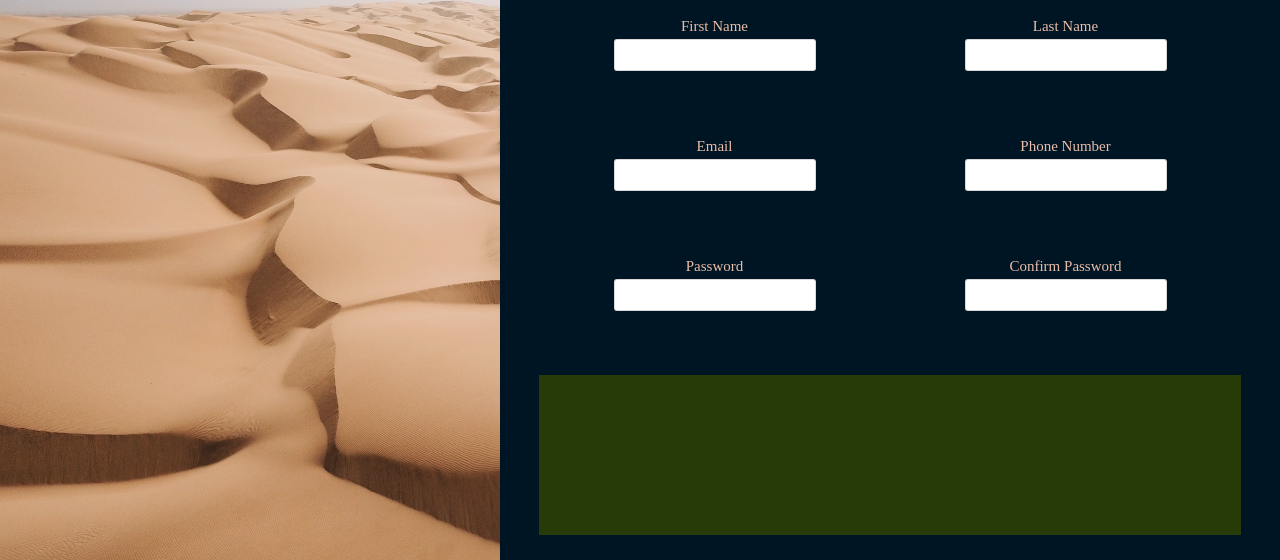
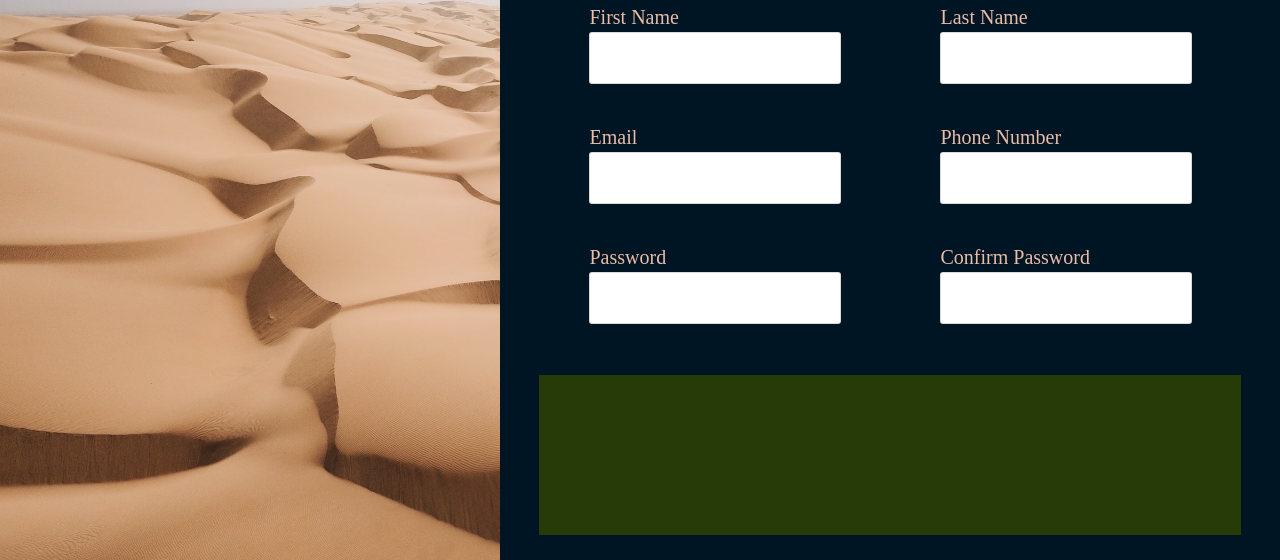
Before and after one commit to krishivga/odinProject, a plain HTML site: page projects/sign_up_form/index.html in a window 1280 px wide. Shown: the part 240-800 px from the top of the page. Drawn offline with Linux system fonts and the light colour scheme.

Commit message:
Basic setup for form labels finished.

```diff
--- a/projects/sign_up_form/index.html
+++ b/projects/sign_up_form/index.html
@@ -24,10 +24,10 @@
             <form class="main-form">
                 <div class="form-item"><label for="first-name" class="form-label">First Name</label><input type="text" name="first-name" class="form-input"></div>
                 <div class="form-item"><label for="last-name" class="form-label">Last Name</label><input type="text" name="last-name" class="form-input"></div>
-                <div class="form-item"><label for="" class="form-label">Email</label><input type="text" class="form-input"></div>
-                <div class="form-item"><label for="" class="form-label">Phone Number</label><input type="text" class="form-input"></div>
-                <div class="form-item"><label for="" class="form-label">Password</label><input type="text" class="form-input"></div>
-                <div class="form-item"><label for="" class="form-label">Confirm Password</label><input type="text" class="form-input"></div>
+                <div class="form-item"><label for="" class="form-label">Email</label><input type="email" class="form-input"></div>
+                <div class="form-item"><label for="" class="form-label">Phone Number</label><input type="number" class="form-input"></div>
+                <div class="form-item"><label for="" class="form-label">Password</label><input type="password" class="form-input"></div>
+                <div class="form-item"><label for="" class="form-label">Confirm Password</label><input type="password" class="form-input"></div>
             </form>
         </div>
         <div class="submit-container"></div>
--- a/projects/sign_up_form/style.css
+++ b/projects/sign_up_form/style.css
@@ -113,7 +113,7 @@ em {
 .hero-container {
     display: flex;
     flex-direction: column;
-    justify-content: flex-end;
+    justify-content: center;
 }
 
 .hero-text {
@@ -137,17 +137,18 @@ em {
 }
 
 /* Imported set of styles */
-input[type=text] {
+input[type=text], input[type=email], input[type=number], input[type=password] {
     padding: 0;
-    width: 200px;
-    height: 30px;
+    width: 250px;
+    height: 50px;
     position: relative;
     left: 0;
     outline: none;
     border: 1px solid #cdcdcd;
     border-color: rgba(0, 0, 0, .15);
     background-color: white;
-    font-size: 16px;
+    font-family: 'Times New Roman', Times, serif;
+    font-size: 1.6rem;
     border-radius: 3px;
   }
 
@@ -163,6 +164,8 @@ input[type=text] {
 }
 
 .form-label {
-    font-size: 1.5rem;
-    color: var(--highlight)
+    width: 250px;
+    font-size: 2rem;
+    color: var(--highlight);
+    text-align: left;
 }
```
